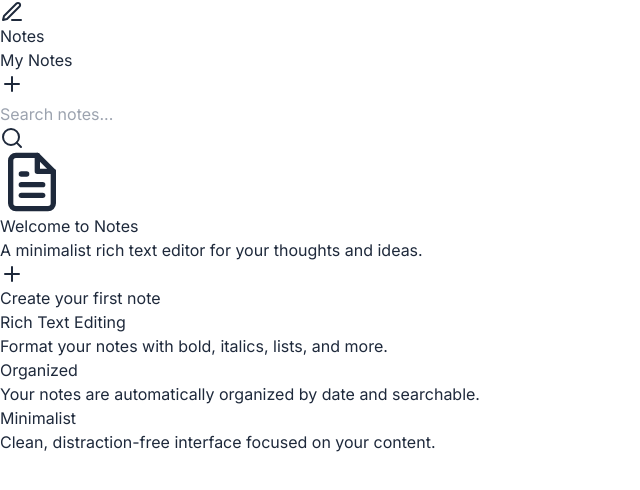
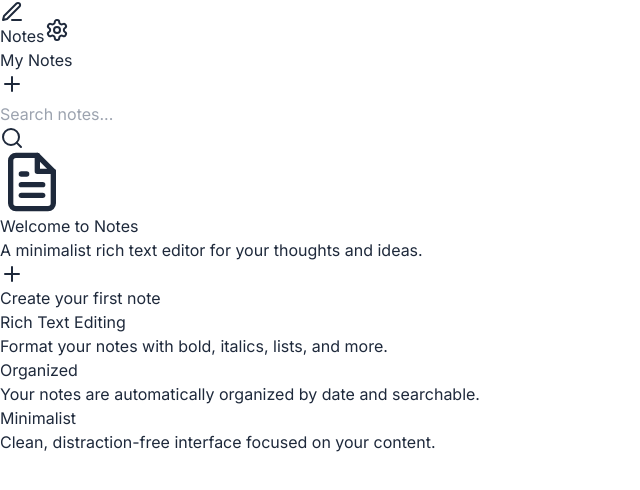
Before and after one commit to kumarprabhakar2121/note, a Next.js app: page / in a window 1280 px wide. Shown: the top 490 px of the page, without its empty margins (0-640 px from the left). Built offline with nearby package versions, Linux system fonts and the light colour scheme.

Commit message:
done with cookie + header added... better now

```diff
--- a/src/app/layout.tsx
+++ b/src/app/layout.tsx
@@ -1,6 +1,7 @@
 import type { Metadata } from 'next';
 import { Inter } from 'next/font/google';
 import './globals.css';
+import Header from '@/components/Header';
 
 const inter = Inter({ subsets: ['latin'] });
 
@@ -23,7 +24,10 @@
         />
       </head>
       <body className={inter.className} suppressHydrationWarning>
-        {children}
+        <Header />
+        <main className="pt-14">
+          {children}
+        </main>
       </body>
     </html>
   );
--- a/src/components/Editor.tsx
+++ b/src/components/Editor.tsx
@@ -158,7 +158,7 @@
   return (
     <div className="h-full flex flex-col bg-white">
       <div className="flex flex-col sm:flex-row justify-between items-start sm:items-center border-b border-[var(--border-light)] bg-gray-50/30">
-        <div className="flex items-center gap-4 p-4 sm:p-6">
+        <div className="flex items-center ml-20 gap-4 p-4 sm:p-6">
           {isEditingTitle ? (
             <input
               ref={titleInputRef}
--- a/src/components/EditorToolbar.tsx
+++ b/src/components/EditorToolbar.tsx
@@ -132,7 +132,7 @@
     <div className="border-b border-[var(--border)] bg-gray-50/50">
       <div className="w-full max-w-[95%] xl:max-w-[90%] mx-auto">
         <div className="flex flex-wrap items-center gap-3 py-2">
-          <div className="flex items-center gap-2 pr-4 border-r border-gray-200">
+          <div className="flex items-center gap-2 ml-6 pr-4 border-r border-gray-200">
             <Type size={18} className="text-gray-400 shrink-0" />
             <ToolbarSelect
               value={editor.getAttributes('textStyle').fontFamily || ''}
--- /dev/null
+++ b/src/components/Header.tsx
@@ -0,0 +1,25 @@
+'use client';
+
+import { Settings } from 'lucide-react';
+import Logo from './Logo';
+
+const Header = () => {
+
+  return (
+    <header className="fixed top-0 left-0 right-0 h-14 bg-white shadow-sm z-50">
+      <div className="h-full w-full flex items-center justify-between px-4">
+      <Logo />
+
+        <button
+          onClick={() => {}}
+          className="p-2 text-gray-600 hover:text-[#2563eb] hover:bg-blue-50 rounded-lg transition-colors"
+          aria-label="Open Settings"
+        >
+          <Settings className="w-5 h-5" />
+        </button>
+      </div>
+    </header>
+  );
+};
+
+export default Header;
--- a/src/components/Logo.tsx
+++ b/src/components/Logo.tsx
@@ -11,7 +11,7 @@
   return (
     <button
       onClick={handleClick}
-      className="flex items-center gap-2 p-4 hover:text-[var(--primary)] transition-colors duration-200 group"
+      className="flex items-center gap-2 p-1 hover:text-[var(--primary)] transition-colors duration-200 group"
     >
       <div className="bg-gradient-to-r from-blue-600 to-indigo-600 p-2 rounded-lg group-hover:shadow-md transition-all duration-200">
         <Edit3 className="w-5 h-5 text-white" />
--- a/src/components/Sidebar.tsx
+++ b/src/components/Sidebar.tsx
@@ -3,7 +3,6 @@
 import { useState, useMemo } from 'react';
 import { Note } from '@/types/note';
 import { Plus, FileText, Search, Calendar } from 'react-feather';
-import Logo from './Logo';
 
 interface SidebarProps {
   notes: Note[];
@@ -73,7 +72,6 @@
 
   return (
     <div className="flex flex-col h-full">
-      <Logo />
       <div className="flex justify-between items-center px-4 py-3 border-y border-[var(--border-light)]">
         <h2 className="text-lg font-medium text-gray-800">My Notes</h2>
         <button
```
